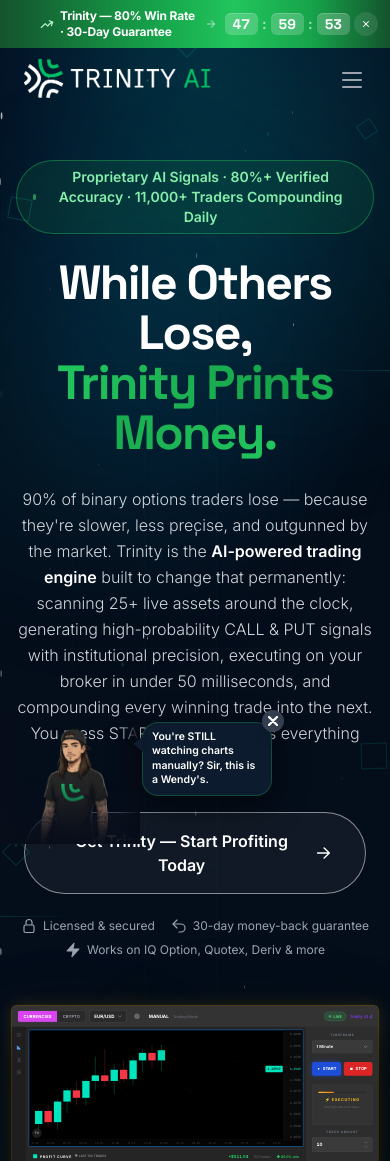
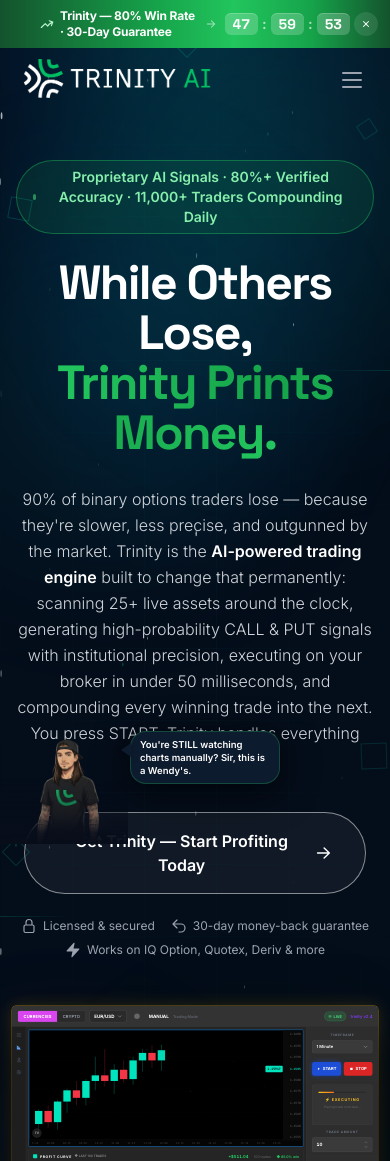
Before and after one commit to superautobinarytool/trinity-ai-website, a React (Vite) app: page / in a window 390 px wide. Shown: the top 1161 px of the page. Built offline with nearby package versions, Linux system fonts and the light colour scheme.

Commit message:
fix: avatar mobile vignette, no dismiss btn, transform transitions, bigger desktop, toast overlap, navbar mobile scroll

```diff
--- a/src/components/AvatarCharacter.tsx
+++ b/src/components/AvatarCharacter.tsx
@@ -1,37 +1,24 @@
 /**
- * AvatarCharacter — animated brand mascot widget
+ * AvatarCharacter — animated mascot widget
  *
- * Rises from the bottom-left corner. Shows the top ~65% of the character
- * (head through waist) with dark gradient overlays blending the white PNG
- * background seamlessly into the site's dark theme. A speech bubble with
- * a typing indicator cycles through 25 persuasive sales messages.
- *
- * • White-background PNGs are blended via gradient overlays (no CSS blend
- *   modes needed — works on every browser/device).
- * • Dismissed state persists in sessionStorage so it respects the user's
- *   choice for the current tab session.
- * • Fully responsive: character + bubble scale fluidly via CSS clamp().
+ * • Fixed bottom-left corner. Shows upper body (head → waist).
+ * • Image transitions use spring-powered y+scale transform (not a flat crossfade).
+ * • Speech bubble auto-cycles: typing dots → text reveal → glow pulse.
+ * • No dismiss button — loops forever, never blocks interaction
+ *   (pointerEvents: none on root; z-index below all modals/toasts).
+ * • Mobile: side gradients removed to prevent visible vignette banding.
+ *   Desktop: larger avatar, slightly narrower bubble.
  */
 
-import React, { useState, useEffect, useCallback } from "react";
+import React, { useState, useEffect } from "react";
 import { motion, AnimatePresence } from "framer-motion";
-// Inline X icon — no external icon library required
-function XIcon() {
-  return (
-    <svg width="10" height="10" viewBox="0 0 10 10" fill="none" aria-hidden="true">
-      <path d="M1 1l8 8M9 1L1 9" stroke="currentColor" strokeWidth="2.2" strokeLinecap="round" />
-    </svg>
-  );
-}
 
 interface Scene {
   image: string;
   dialogue: string;
 }
 
-// ─── Scene catalogue ──────────────────────────────────────────────────────────
-// Each scene pairs a character pose with a sales-driven one-liner.
-// Ordered so the first few establish credibility before turning up urgency.
+// ─── Scene catalogue — meme / sarcastic / hook-based ────────────────────────
 const SCENES: Scene[] = [
   {
     image: "/avatar/narration-neutral.png",
@@ -39,15 +26,15 @@
   },
   {
     image: "/avatar/authority-arm-raised.png",
-    dialogue: "Let me get this straight — you have a chance to automate profits and you're... scrolling Instagram?",
+    dialogue: "Let me get this straight — you could automate profits and you're... scrolling Instagram?",
   },
   {
     image: "/avatar/thinking-chin-rest.png",
-    dialogue: "Bro is calculating his losses manually while Trinity runs the numbers in milliseconds. Respect, I guess.",
+    dialogue: "Bro is calculating losses manually while Trinity runs numbers in milliseconds. Respect, I guess.",
   },
   {
     image: "/avatar/energy-excited.png",
-    dialogue: "GUYS. 9/10 signals green this morning. I literally didn't touch a single button. NOT ONE. 🔥",
+    dialogue: "GUYS. 9/10 signals green this morning. I didn't touch a single button. NOT ONE. 🔥",
   },
   {
     image: "/avatar/reaction-shocked.png",
@@ -59,7 +46,7 @@
   },
   {
     image: "/avatar/narration-presenting.png",
-    dialogue: "30-day money-back guarantee. Zero questions. You're basically stress-testing us for free. Go ahead.",
+    dialogue: "30-day money-back. Zero questions. You're stress-testing us for free. Go ahead.",
   },
   {
     image: "/avatar/authority-arms-crossed.png",
@@ -83,7 +70,7 @@
   },
   {
     image: "/avatar/reaction-suspicious.png",
-    dialogue: "Still hunting for the catch? Bro. There isn't one. I checked. Twice. Looked under the couch too.",
+    dialogue: "Still hunting for the catch? There isn't one. I checked. Twice. Looked under the couch too.",
   },
   {
     image: "/avatar/reaction-confused.png",
@@ -91,15 +78,15 @@
   },
   {
     image: "/avatar/energy-motivation.png",
-    dialogue: "One click. Zero manual work. Automated profit sessions every day. What are you DOING?",
+    dialogue: "One click. Zero manual work. Automated sessions every day. What are you actually DOING?",
   },
   {
     image: "/avatar/narration-double-hand.png",
-    dialogue: "25 pairs. OTC markets. Smart compounding. All on... one... dashboard. Just. One.",
+    dialogue: "25 pairs. OTC markets. Smart compounding. All on ONE dashboard. Just. One.",
   },
   {
     image: "/avatar/thinking-looking-up.png",
-    dialogue: "Imagine where you'd be right now if you'd started 3 months ago. Painful, isn't it.",
+    dialogue: "Imagine where you'd be right now if you'd started 3 months ago. Painful thought, isn't it.",
   },
   {
     image: "/avatar/reaction-facepalm.png",
@@ -107,23 +94,23 @@
   },
   {
     image: "/avatar/screen-looking.png",
-    dialogue: "Every trade. Every timestamp. Every profit. Right there on the dash. No Excel sheet. No crying.",
+    dialogue: "Every trade. Every timestamp. Every profit. Right there on the dash. No Excel. No crying.",
   },
   {
     image: "/avatar/authority-serious.png",
-    dialogue: "Every hour you wait is an hour someone else is running sessions. The gap is widening. Right now.",
+    dialogue: "Every hour you wait, someone else banks a session. The gap widens. Right now.",
   },
   {
     image: "/avatar/narration-one-hand.png",
-    dialogue: "First winning session covers the subscription. Usually day one. I'm not doing math — that's just what happens.",
+    dialogue: "First session usually covers the sub. Day one. I'm not doing math — that's just what happens.",
   },
   {
     image: "/avatar/narration-pointing-left.png",
-    dialogue: "$99/mo. Same price as two DoorDash orders. One of those compounds. One of those doesn't.",
+    dialogue: "$99/mo. Same price as two DoorDash orders. One of those compounds. Spoiler: it's not the noodles.",
   },
   {
     image: "/avatar/reaction-laughing.png",
-    dialogue: "Trinity called a move while I was on the phone with my mom. Came back to a banked trade. LMAO.",
+    dialogue: "Trinity called a move while I was on the phone with my mom. Came back to profits. LMAO.",
   },
   {
     image: "/avatar/screen-writing.png",
@@ -131,143 +118,191 @@
   },
   {
     image: "/avatar/thinking.png",
-    dialogue: "You've been on this page for a while now. Just saying. The subscribe button is right there. 👆",
+    dialogue: "You've been on this page a while. The subscribe button is right there. 👆 Just saying.",
+  },
+  {
+    image: "/avatar/narration-neutral.png",
+    dialogue: "Your account isn't going to fund itself. Unless you use Trinity. Then... it kind of does.",
+  },
+  {
+    image: "/avatar/energy-excited.png",
+    dialogue: "POV: you subscribed 3 months ago. You're not reading websites anymore. You're counting profits.",
+  },
+  {
+    image: "/avatar/reaction-shocked.png",
+    dialogue: "Someone woke up to green trades this morning. That someone is a Trinity subscriber. Not you. Yet.",
+  },
+  {
+    image: "/avatar/authority-arms-crossed.png",
+    dialogue: "Manual trading is a hobby. Trinity is a business. You're here to make money, right?",
+  },
+  {
+    image: "/avatar/thinking-explains.png",
+    dialogue: "The AI doesn't sleep, doesn't panic, doesn't revenge trade. Wish I could say the same about anyone.",
+  },
+  {
+    image: "/avatar/narration-presenting.png",
+    dialogue: "Skip one Uber Eats week. Subscription covered. Profit unlocked. Math checks out. Go.",
+  },
+  {
+    image: "/avatar/reaction-confused.png",
+    dialogue: "Bro typed 'best trading strategy' into Google instead of just clicking Subscribe. 💀",
+  },
+  {
+    image: "/avatar/screen-pointing-chart.png",
+    dialogue: "Some traders stare at charts 8 hrs/day. Trinity users spend those 8 hrs doing literally anything else.",
+  },
+  {
+    image: "/avatar/energy-motivation.png",
+    dialogue: "You're one click from sessions running while you sleep. ONE CLICK. That's it.",
+  },
+  {
+    image: "/avatar/authority-serious.png",
+    dialogue: "The people actually winning this market right now? They automated months ago. Just facts.",
+  },
+  {
+    image: "/avatar/reaction-suspicious.png",
+    dialogue: "Tell me you don't need Trinity without telling me: 'I prefer manual trading.' Classic cope.",
+  },
+  {
+    image: "/avatar/thinking-looking-up.png",
+    dialogue: "6 months from now you'll either have started today or wish you had. Pick your future.",
+  },
+  {
+    image: "/avatar/narration-double-hand.png",
+    dialogue: "I'm not saying Trinity will change your life. I'm saying it'll change your balance. Which IS your life.",
+  },
+  {
+    image: "/avatar/screen-reading.png",
+    dialogue: "Plot twist: the 'too good to be true' thing IS true. The 30-day refund just removes all your risk.",
+  },
+  {
+    image: "/avatar/reaction-laughing.png",
+    dialogue: "Real talk: if $99/mo is stopping you, the FIRST SESSION solves that problem. Think about that.",
   },
 ];
 
-const SHOW_DELAY_MS    = 4000;  // initial appearance delay
-const CYCLE_MS         = 13000; // time between pose/dialogue cycles
-const TYPING_MS        = 950;   // how long the typing dots show before dialogue
+const SHOW_DELAY_MS = 4500;   // initial appearance delay (ms)
+const CYCLE_MS      = 13000;  // ms per scene
+const TYPING_MS     = 900;    // typing dots duration before text appears
 
-// Site background colour — used for the gradient overlays that blend
-// the white PNG backgrounds into the dark site seamlessly.
-const SITE_BG = "#080d1a";
+const SITE_BG = "#080d1a"; // must match body background
+
+// ── Responsive breakpoint hook ────────────────────────────────────────────────
+function useIsMobile() {
+  const [isMobile, setIsMobile] = useState(
+    () => typeof window !== "undefined" ? window.innerWidth < 640 : false
+  );
+  useEffect(() => {
+    const mql = window.matchMedia("(max-width: 639px)");
+    const handle = (e: MediaQueryListEvent) => setIsMobile(e.matches);
+    mql.addEventListener("change", handle);
+    setIsMobile(mql.matches);
+    return () => mql.removeEventListener("change", handle);
+  }, []);
+  return isMobile;
+}
 
 // ─────────────────────────────────────────────────────────────────────────────
 
 export default function AvatarCharacter() {
-  const [dismissed, setDismissed] = useState(false);
   const [visible,   setVisible]   = useState(false);
   const [sceneIdx,  setSceneIdx]  = useState(0);
-  const [bubbleKey, setBubbleKey] = useState(0);   // forces bubble AnimatePresence re-run
+  const [bubbleKey, setBubbleKey] = useState(0);
   const [isTyping,  setIsTyping]  = useState(false);
   const [showText,  setShowText]  = useState(false);
+  const isMobile = useIsMobile();
 
-  // ── Read dismiss flag on mount ────────────────────────────────────────────
+  // Appear after initial delay
   useEffect(() => {
-    try {
-      if (sessionStorage.getItem("trinityAvatarDismissed") === "1") {
-        setDismissed(true);
-      }
-    } catch {
-      // sessionStorage unavailable (private mode etc.)
-    }
+    const t = setTimeout(() => setVisible(true), SHOW_DELAY_MS);
+    return () => clearTimeout(t);
   }, []);
 
-  // ── Appear after delay ────────────────────────────────────────────────────
-  useEffect(() => {
-    if (dismissed) return;
-    const t = setTimeout(() => setVisible(true), SHOW_DELAY_MS);
-    return () => clearTimeout(t);
-  }, [dismissed]);
-
-  // ── Typing → dialogue transition on each scene change ────────────────────
+  // Typing dots → text on each scene change
   useEffect(() => {
     if (!visible) return;
     setIsTyping(true);
     setShowText(false);
     setBubbleKey(k => k + 1);
-
-    const t = setTimeout(() => {
-      setIsTyping(false);
-      setShowText(true);
-    }, TYPING_MS);
+    const t = setTimeout(() => { setIsTyping(false); setShowText(true); }, TYPING_MS);
     return () => clearTimeout(t);
   }, [visible, sceneIdx]);
 
-  // ── Cycle through scenes ──────────────────────────────────────────────────
+  // Cycle through scenes
   useEffect(() => {
     if (!visible) return;
-    const id = setInterval(
-      () => setSceneIdx(i => (i + 1) % SCENES.length),
-      CYCLE_MS,
-    );
+    const id = setInterval(() => setSceneIdx(i => (i + 1) % SCENES.length), CYCLE_MS);
     return () => clearInterval(id);
   }, [visible]);
 
-  const dismiss = useCallback(() => {
-    try { sessionStorage.setItem("trinityAvatarDismissed", "1"); } catch { /* ignore */ }
-    setDismissed(true);
-  }, []);
+  const scene = SCENES[sceneIdx];
 
-  if (dismissed) return null;
-
-  const scene = SCENES[sceneIdx];
+  // ── Responsive sizing ──────────────────────────────────────────────────────
+  const avatarW        = isMobile ? 128 : 242;
+  const avatarH        = isMobile ? 120 : 226;
+  const bubbleMaxWidth = isMobile ? "150px" : "174px";
+  const bubbleMinWidth = isMobile ? "118px" : "138px";
+  const bubblePadding  = isMobile ? "6px 9px" : "8px 12px";
+  const fontSize       = isMobile ? "9.5px" : "12px";
+  const bubbleMarginTop = isMobile ? "7px" : "20px";
 
   return (
     <AnimatePresence>
       {visible && (
-        // ── Root wrapper slides up from the bottom ────────────────────────
         <motion.div
           initial={{ y: "110%" }}
           animate={{ y: 0 }}
           exit={{ y: "110%" }}
-          transition={{ type: "spring", damping: 26, stiffness: 170, mass: 1.1 }}
+          transition={{ type: "spring", damping: 28, stiffness: 160, mass: 1.05 }}
+          // z-[49]: below the SocialProofToast (z-50) on every viewport
           className="fixed bottom-0 left-0 z-[49] flex items-end"
-          style={{ userSelect: "none" }}
+          style={{ userSelect: "none", pointerEvents: "none" }}
           aria-hidden="true"
         >
-          {/* ── Character image container ──────────────────────────────── */}
-          {/*
-            width  / height via CSS clamp() for smooth responsive scaling.
-            overflow: hidden clips the bottom of the image so only the
-            upper body (head → waist) is visible — the character appears
-            to "stand" behind the bottom edge of the viewport.
-          */}
+          {/* ── Character container ─────────────────────────────────────── */}
           <div
             className="relative flex-shrink-0 overflow-hidden"
-            style={{
-              width:  "clamp(140px, 16vw, 215px)",
-              height: "clamp(132px, 15vw, 202px)",
-            }}
+            style={{ width: avatarW, height: avatarH }}
           >
-            {/* Pose crossfade */}
+            {/* Image swap: exits UP, new image bounces in from BELOW */}
             <AnimatePresence mode="wait">
               <motion.img
                 key={scene.image}
                 src={scene.image}
                 alt=""
                 draggable={false}
-                initial={{ opacity: 0, scale: 1.05 }}
-                animate={{ opacity: 1, scale: 1 }}
-                exit={{ opacity: 0 }}
-                transition={{ duration: 0.38 }}
+                initial={{ y: 26, scale: 0.87, opacity: 0 }}
+                animate={{ y: 0,  scale: 1,    opacity: 1 }}
+                exit={{    y: -16, scale: 0.9,  opacity: 0 }}
+                transition={{ type: "spring", stiffness: 300, damping: 22, mass: 0.75 }}
                 className="w-full h-auto block"
-                style={{ objectPosition: "top center" }}
                 loading="eager"
               />
             </AnimatePresence>
 
-            {/*
-              Gradient overlays — blend the white PNG background into the
-              site's dark colour so the character looks native to the page.
-
-              Bottom overlay  → hides legs / creates "rising from ground" look.
-              Left + right overlays → hide white margins on image sides.
-            */}
+            {/* Bottom gradient — blends legs into dark background, always shown */}
             <div
               aria-hidden="true"
               className="absolute inset-x-0 bottom-0 pointer-events-none"
               style={{
-                height: "50%",
-                background: `linear-gradient(to top, ${SITE_BG} 0%, ${SITE_BG}cc 25%, transparent 100%)`,
+                height: "55%",
+                background: `linear-gradient(to top, ${SITE_BG} 0%, ${SITE_BG}e8 18%, ${SITE_BG}80 42%, transparent 100%)`,
               }}
             />
+
+            {/*
+              Side gradients: DESKTOP only.
+              On mobile these create visible dark banding / vignette against
+              the narrow container — omitting them entirely on mobile.
+            */}
+            {!isMobile && (
+              <>
                 <div
                   aria-hidden="true"
                   className="absolute inset-y-0 left-0 pointer-events-none"
                   style={{
-                width: "16%",
+                    width: "11%",
                     background: `linear-gradient(to right, ${SITE_BG} 0%, transparent 100%)`,
                   }}
                 />
@@ -275,100 +310,73 @@
                   aria-hidden="true"
                   className="absolute inset-y-0 right-0 pointer-events-none"
                   style={{
-                width: "16%",
+                    width: "11%",
                     background: `linear-gradient(to left, ${SITE_BG} 0%, transparent 100%)`,
                   }}
                 />
+              </>
+            )}
           </div>
 
-          {/* ── Speech bubble + close button ──────────────────────────────── */}
+          {/* ── Speech bubble ──────────────────────────────────────────── */}
           <div
             className="relative flex-shrink-0"
             style={{
               alignSelf: "flex-start",
-              marginTop: "clamp(10px, 2.2vw, 26px)",
+              marginTop: bubbleMarginTop,
               marginLeft: "2px",
+              pointerEvents: "auto",
             }}
           >
-            {/* Dismiss button — always visible once character is shown */}
-            <button
-              onClick={dismiss}
-              className="
-                absolute -top-3 -right-3 z-10
-                w-[22px] h-[22px] rounded-full
-                bg-gray-700/95 hover:bg-gray-500
-                text-white flex items-center justify-center
-                transition-colors duration-150 shadow-lg
-                cursor-pointer pointer-events-auto
-                focus:outline-none focus-visible:ring-2 focus-visible:ring-white/40
-              "
-              aria-label="Dismiss mascot"
-            >
-              <XIcon />
-            </button>
-
-            {/* Bubble AnimatePresence */}
             <AnimatePresence mode="wait">
               {(isTyping || showText) && (
                 <motion.div
                   key={bubbleKey}
-                  initial={{ scale: 0.55, opacity: 0, y: 12, originX: 0, originY: 1 }}
+                  initial={{ scale: 0.58, opacity: 0, y: 10 }}
                   animate={{ scale: 1,    opacity: 1, y: 0  }}
-                  exit={{    scale: 0.75, opacity: 0, y: -6 }}
-                  transition={{
-                    type: "spring",
-                    damping: 18,
-                    stiffness: 280,
-                    mass: 0.85,
-                  }}
+                  exit={{    scale: 0.78, opacity: 0, y: -5 }}
+                  transition={{ type: "spring", damping: 19, stiffness: 290, mass: 0.8 }}
                   className="relative"
+                  style={{ transformOrigin: "left bottom" }}
                 >
-                  {/* Triangle tail — points LEFT toward the character's head */}
+                  {/* Tail — points left toward character head */}
                   <div
                     aria-hidden="true"
                     className="absolute pointer-events-none"
                     style={{
                       left: "-9px",
-                      top:  "14px",
+                      top: "12px",
                       width: 0,
                       height: 0,
-                      borderTop:    "8px solid transparent",
-                      borderBottom: "8px solid transparent",
+                      borderTop:    "7px solid transparent",
+                      borderBottom: "7px solid transparent",
                       borderRight:  "10px solid #0d1b2e",
-                      filter: "drop-shadow(-2px 0 3px rgba(0,0,0,0.4))",
+                      filter: "drop-shadow(-2px 0 4px rgba(0,0,0,0.5))",
                     }}
                   />
 
                   {/* Bubble card */}
                   <div
-                    className="
-                      rounded-2xl
-                      shadow-[0_8px_32px_rgba(0,0,0,0.55)]
-                      border
-                    "
+                    className="rounded-2xl shadow-[0_8px_36px_rgba(0,0,0,0.64)]"
                     style={{
-                      background: "#0d1b2e",
-                      borderColor: "rgba(34,197,94,0.28)",
-                      padding:  "clamp(7px, 0.9vw, 10px) clamp(9px, 1.2vw, 14px)",
-                      maxWidth: "clamp(130px, 15vw, 185px)",
-                      minWidth: "120px",
+                      background:  "#0d1b2e",
+                      border:      "1px solid rgba(34,197,94,0.28)",
+                      padding:     bubblePadding,
+                      maxWidth:    bubbleMaxWidth,
+                      minWidth:    bubbleMinWidth,
                     }}
                   >
                     {isTyping ? (
-                      /* ── Typing indicator ────────────────────────────── */
-                      <div className="flex items-center gap-[5px] py-[3px] px-[2px]">
+                      <div className="flex items-center gap-[5px] py-[2px] px-[1px]">
                         {[0, 1, 2].map(i => (
                           <motion.span
                             key={i}
-                            className="block rounded-full bg-green-400"
-                            style={{ width: 7, height: 7 }}
-                            animate={{
-                              y:       [0, -5, 0],
-                              opacity: [0.45, 1, 0.45],
-                            }}
+                            className="block rounded-full"
+                            style={{ width: 6, height: 6, background: "#22c55e" }}
+                            animate={{ y: [0, -5, 0], opacity: [0.35, 1, 0.35] }}
                             transition={{
-                              duration: 0.65,
-                              delay: i * 0.17,
+                              duration: 0.58,
+                              delay: i * 0.16,
                               repeat: Infinity,
                               ease: "easeInOut",
                             }}
@@ -376,25 +384,24 @@
                         ))}
                       </div>
                     ) : (
-                      /* ── Dialogue text ───────────────────────────────── */
                       <p
                         className="text-white font-semibold leading-snug"
-                        style={{ fontSize: "clamp(10.5px, 1.05vw, 12.5px)" }}
+                        style={{ fontSize }}
                       >
                         {scene.dialogue}
                       </p>
                     )}
                   </div>
 
-                  {/* Green accent glow pulse on each new dialogue */}
+                  {/* On-reveal glow ring */}
                   {showText && (
                     <motion.div
                       aria-hidden="true"
                       className="absolute inset-0 rounded-2xl pointer-events-none"
-                      initial={{ opacity: 0.45, scale: 1 }}
-                      animate={{ opacity: 0,    scale: 1.12 }}
-                      transition={{ duration: 0.65, ease: "easeOut" }}
-                      style={{ boxShadow: "0 0 0 3px #22c55e55", borderRadius: 16 }}
+                      initial={{ opacity: 0.5, scale: 1 }}
+                      animate={{ opacity: 0,   scale: 1.14 }}
+                      transition={{ duration: 0.72, ease: "easeOut" }}
+                      style={{ boxShadow: "0 0 0 3px rgba(34,197,94,0.45)", borderRadius: 16 }}
                     />
                   )}
                 </motion.div>
--- a/src/components/ui/SocialProofToast.tsx
+++ b/src/components/ui/SocialProofToast.tsx
@@ -189,7 +189,7 @@
     <div
       aria-live="polite"
       aria-atomic="true"
-      className="fixed bottom-[100px] left-4 right-4 sm:bottom-6 sm:left-auto sm:right-6 sm:w-80 z-50 pointer-events-none select-none"
+      className="fixed bottom-[150px] left-4 right-4 sm:bottom-6 sm:left-auto sm:right-6 sm:w-80 z-50 pointer-events-none select-none"
     >
       <AnimatePresence>
         {active && (
```
Also changed, not shown: src/components/layout/Navbar.tsx (+8 -3 lines). Lines whose indentation alone changed are shown as unchanged.
